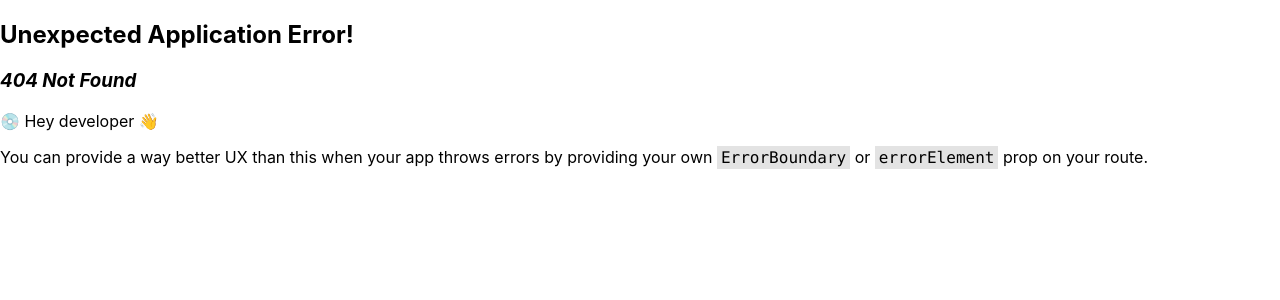
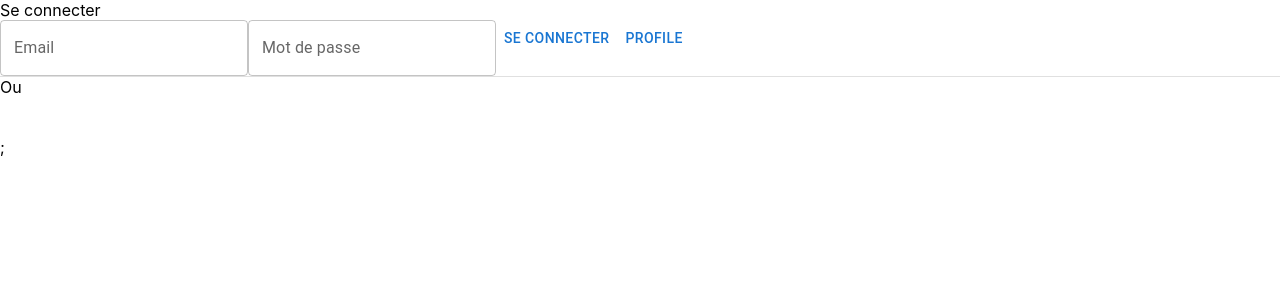
Before and after one commit to Ludovicmanga/associeaimpact, a React (Create React App) app in the folder front/: page /login in a window 1280 px wide. Before the commit this address had no page. Shown: the top 300 px of the page. Built offline with nearby package versions, Linux system fonts and the light colour scheme.

Commit message:
login is working for both google and normal

```diff
--- a/front/package.json
+++ b/front/package.json
@@ -7,6 +7,7 @@
     "@emotion/styled": "^11.13.0",
     "@mui/icons-material": "^6.1.0",
     "@mui/material": "^6.1.0",
+    "@react-oauth/google": "^0.12.1",
     "@testing-library/jest-dom": "^5.17.0",
     "@testing-library/react": "^13.4.0",
     "@testing-library/user-event": "^13.5.0",
@@ -14,6 +15,8 @@
     "@types/node": "^16.18.108",
     "@types/react": "^18.3.5",
     "@types/react-dom": "^18.3.0",
+    "axios": "^1.7.7",
+    "js-cookie": "^3.0.5",
     "react": "^18.3.1",
     "react-dom": "^18.3.1",
     "react-router-dom": "^6.26.2",
@@ -44,5 +47,8 @@
       "last 1 firefox version",
       "last 1 safari version"
     ]
+  },
+  "devDependencies": {
+    "@types/js-cookie": "^3.0.6"
   }
 }
--- /dev/null
+++ b/front/src/helpers/auth.ts
@@ -0,0 +1,54 @@
+import axios from "axios";
+import Cookies from 'js-cookie';
+
+export const loginWithLocal = async (email: string, password: string) => {
+    try {
+        const res = await axios({
+            url: 'http://localhost:8080/auth/login',
+            method: 'post',
+            withCredentials: true,
+            data: {
+                username: email,
+                password
+            }
+        })
+        if (res.data) {
+            console.log(res.data, ' is the res')
+        }
+    } catch(e) {
+        console.log(e, ' is the error !!!')
+    }
+}
+
+export const accessProfileApiCall = async () => {
+    try {
+        const res = await axios({
+            url: 'http://localhost:8080/profile',
+            method: 'get',
+            withCredentials: true,
+        })
+        if (res.data) {
+            console.log(res.data, ' is the profile res')
+        }
+    } catch(e) {
+        console.log(e, ' is the error !!!')
+    }
+}
+
+export const loginWithGoogleApiCall = async (access_token: string) => {
+    try {
+        const res = await axios({
+            url: 'http://localhost:8080/auth/login-google',
+            method: 'post',
+            withCredentials: true,
+            data: {
+                access_token
+            }
+        })
+        if (res.data) {
+            console.log(res.data, ' is the profile res from google login')
+        }
+    } catch(e) {
+        console.log(e, ' is the error !!!')
+    }
+}
--- /dev/null
+++ b/front/src/pages/Auth/Auth.tsx
@@ -0,0 +1,63 @@
+import { Button, Divider, TextField } from "@mui/material";
+import { CredentialResponse, GoogleLogin } from "@react-oauth/google";
+import { useState } from "react";
+import {
+  accessProfileApiCall,
+  loginWithGoogleApiCall,
+  loginWithLocal,
+} from "../../helpers/auth";
+
+const Auth = (props: { mode: "login" | "signUp" }) => {
+  const [email, setEmail] = useState("");
+  const [password, setPassword] = useState("");
+
+  const handleSubmit = async () => {
+    if (props.mode === "login" && email.length > 0 && password.length > 0) {
+      await loginWithLocal(email, password);
+    }
+  };
+
+  const accessProfile = async () => {
+    await accessProfileApiCall();
+  };
+
+  const handleLoginWithGoogle = async (
+    credentialResponse: CredentialResponse
+  ) => {
+    if (credentialResponse.credential) {
+      await loginWithGoogleApiCall(credentialResponse.credential);
+    }
+  };
+
+  return (
+    <div>
+      <div>{props.mode === "login" ? "Se connecter" : "S'inscrire"}</div>
+      <TextField
+        label="Email"
+        value={email}
+        onChange={(e) => setEmail(e.target.value)}
+      />
+      <TextField
+        label="Mot de passe"
+        type="password"
+        value={password}
+        onChange={(e) => setPassword(e.target.value)}
+      />
+      <Button onClick={handleSubmit}>
+        {props.mode === "login" ? "Se connecter" : "S'inscrire"}
+      </Button>
+      <Button onClick={accessProfile}>Profile</Button>
+      <Divider />
+      <div>Ou</div>
+      <GoogleLogin
+        onSuccess={handleLoginWithGoogle}
+        onError={() => {
+          console.log("Login Failed");
+        }}
+      />
+      ;
+    </div>
+  );
+};
+
+export default Auth;
```
Also changed, not shown: front/src/index.tsx (+14 -2 lines), 1 other file (tests, documents, lock files or other folders).
